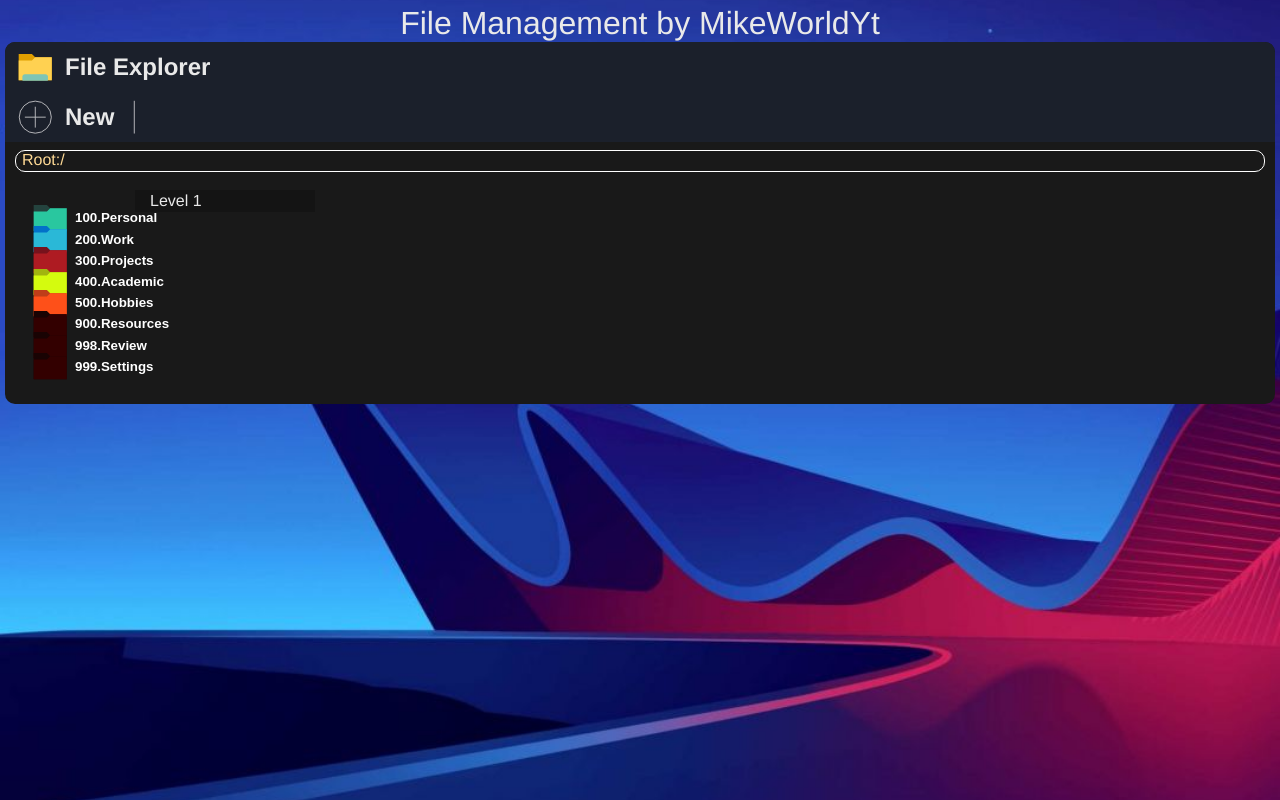
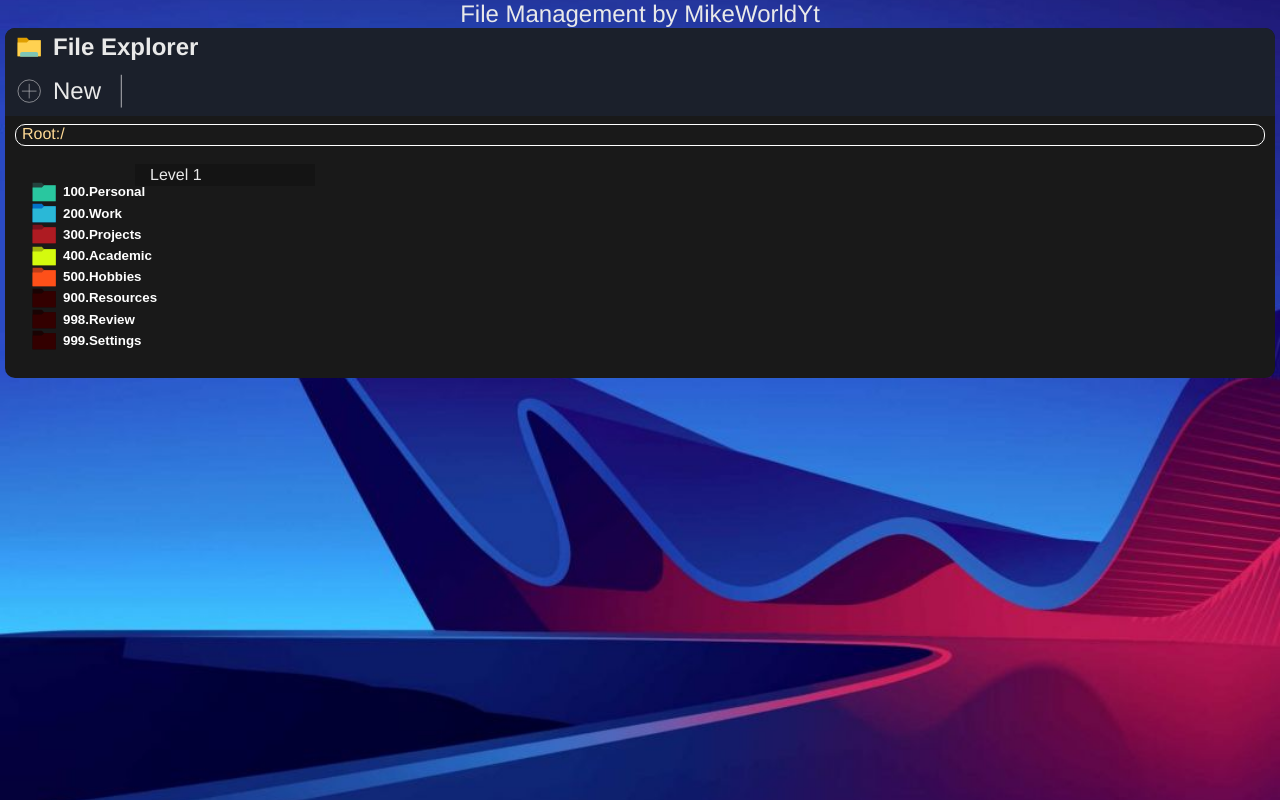
Before and after one commit to MikeWorldYt/Directory-react, a React (Vite) app: page / in a window 1280 px wide. Built offline with nearby package versions, Linux system fonts and the light colour scheme.

Commit message:
windowCSS

```diff
--- a/src/App.css
+++ b/src/App.css
@@ -4,7 +4,15 @@
     border-radius: var(--border);
 }
 
-.window-bar {
+.icon {
+    height: 3.5vh;
+}
+
+.iconDiv {
+    height: 5vh;
+}
+
+.windowBar {
     padding: 5px 0px 5px 10px;
     border-radius: var(--border) var(--border) 0px 0px;
     background-color: #1b202b;
@@ -13,7 +21,15 @@
     justify-content: flex-start;
 }
 
-.window-toolbar {
+.windowBarTitle {
+    margin-left: 10px;
+    text-align: left;
+    font-size: 3vh;
+    font-weight: 600;
+
+}
+
+.windowToolbar {
     padding: 5px 0px 5px 10px;
     background-color: #1b202b;
     display: flex;
@@ -21,19 +37,16 @@
     justify-content: flex-start;
 }
 
-.window-icon {
-    height: 5vh;
-}
-
-.window-title {
+.windowToolbarText {
     margin-left: 10px;
     text-align: left;
     font-size: 3vh;
+    font-weight: 400;
 }
 
-/* .window-content {
-
-} */
+.windowWorkspace {
+    padding: 0px;
+}
 
 .path {
     color: rgb(255, 218, 149);
--- a/src/App.jsx
+++ b/src/App.jsx
@@ -7,21 +7,21 @@ import icon from './assets/icons/icons.js';
 export default function App() {
   return (
     <>
-      <h1 >File Management by MikeWorldYt</h1>
+      <h2>File Management by MikeWorldYt</h2>
       <div className='window'>
-        <div className='window-bar'>
-          <img className='window-icon'
+        <div className='windowBar'>
+          <img className='icon'
             src={ icon.app } />
-          <h2 className='window-title'>File Explorer</h2>
+          <h4 className='windowBarTitle'>File Explorer</h4>
         </div>
-        <div className='window-toolbar'>
-          <img className='window-icon'
+        <div className='windowToolbar'>
+          <img className='icon'
             src={ icon.add } />
-          <h2 className='window-title'>New</h2>
-          <img className='window-icon'
+          <h2 className='windowToolbarText'>New</h2>
+          <img className='iconDiv'
             src={ icon.div } />
         </div>
-        <div className='window-content'>
+        <div className='windowWorkspace'>
           <Head />
           <Explorer />
         </div>
--- a/src/components/column.jsx
+++ b/src/components/column.jsx
@@ -42,7 +42,7 @@ export default function Container( ) {
                   id={item.id}
                   data-level={item.level}
                   >
-                <img className='window-icon'
+                <img className='icon'
                   src={  icon[item.ico] } />
                 {item.label}
                 </button>
--- a/src/components/column2.jsx
+++ b/src/components/column2.jsx
@@ -48,7 +48,7 @@ const handleClick = (dataID, dataLVL, dataLAB) => {
                   id={item.id}
                   data-level={item.level}
                   >
-                  <img className='window-icon'
+                  <img className='icon'
                   src={  icon[item.ico] } />
                   {item.label}
                 </button>
--- a/src/index.css
+++ b/src/index.css
@@ -21,17 +21,16 @@ body {
 h1 {
   font-size: 2rem;
   font-family: "Helvetica Neue", Helvetica, Arial, sans-serif;
-  font-weight: bold;
+  font-weight: 400;
   text-align: center;
   color: var(--white-color);
   padding: 5px 0px 0px;
   font-style: normal;
-  font-weight: 400;
-  font-style: bold;
 }
 
 h2 {
   font-size: 1.5rem;
+  font-weight: 400;
   font-family: "Montserrat", Futura, Helvetica, Arial, sans-serif;
   text-align: center;
   color: var(--white-color);
```
